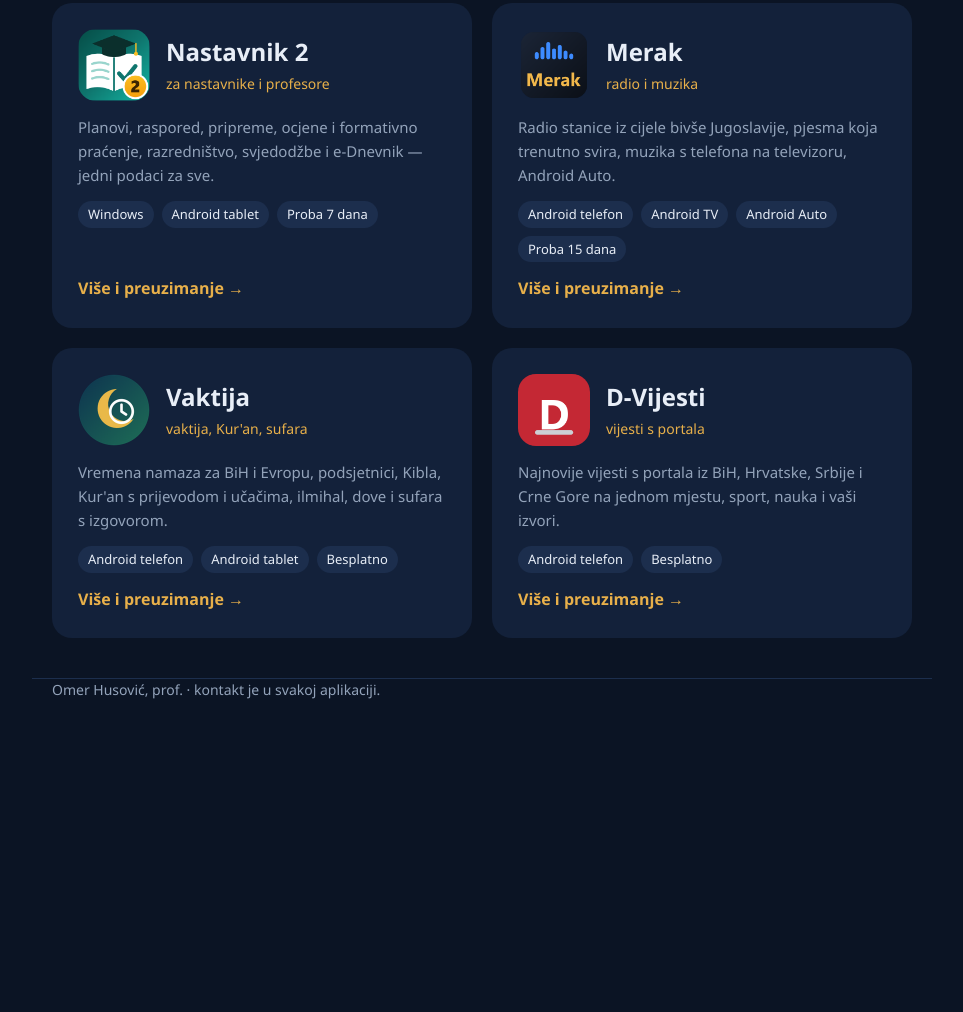
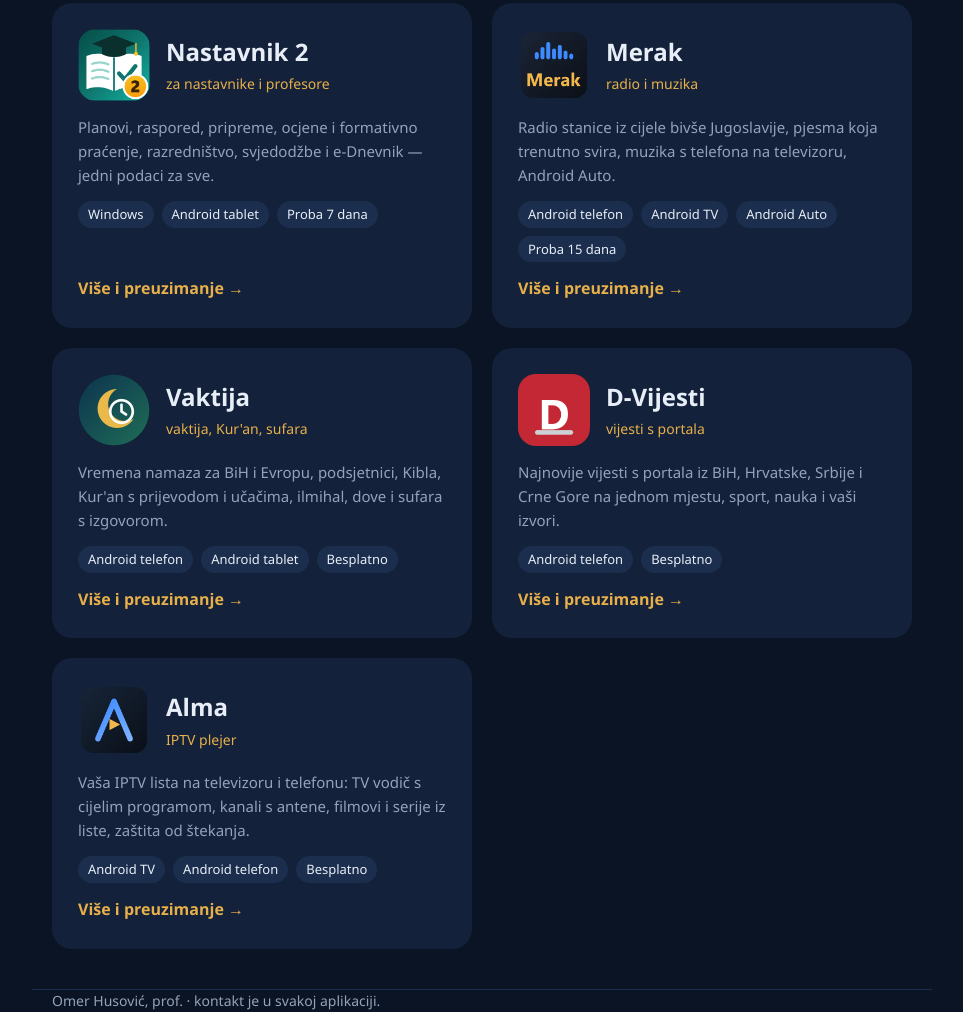
Before and after one commit to omerhusovic-arch/omerhusovic-arch.github.io, a plain HTML site: page index.html in a window 1280 px wide. Shown: the part 220-1232 px from the top of the page, without its empty margins (158-1121 px from the left). Before the commit the page ends 922 px from the top, so only its background shows below. Drawn offline with Linux system fonts and the light colour scheme.

Commit message:
Dodana Alma (IPTV plejer)
Co-Authored-By: Claude Opus 5.5 <noreply@anthropic.com>

```diff
--- a/index.html
+++ b/index.html
@@ -64,6 +64,12 @@
       <div class="oznake"><em>Android telefon</em><em>Besplatno</em></div>
       <span class="dalje">Više i preuzimanje →</span>
     </a>
+    <a class="app" href="alma/">
+      <div class="glava"><img src="alma.png" alt=""><div><b>Alma</b><span>IPTV plejer</span></div></div>
+      <p class="opis">Vaša IPTV lista na televizoru i telefonu: TV vodič s cijelim programom, kanali s antene, filmovi i serije iz liste, zaštita od štekanja.</p>
+      <div class="oznake"><em>Android TV</em><em>Android telefon</em><em>Besplatno</em></div>
+      <span class="dalje">Više i preuzimanje →</span>
+    </a>
   </div>
 </main>
 
```
Also changed, not shown: alma.png (added).
